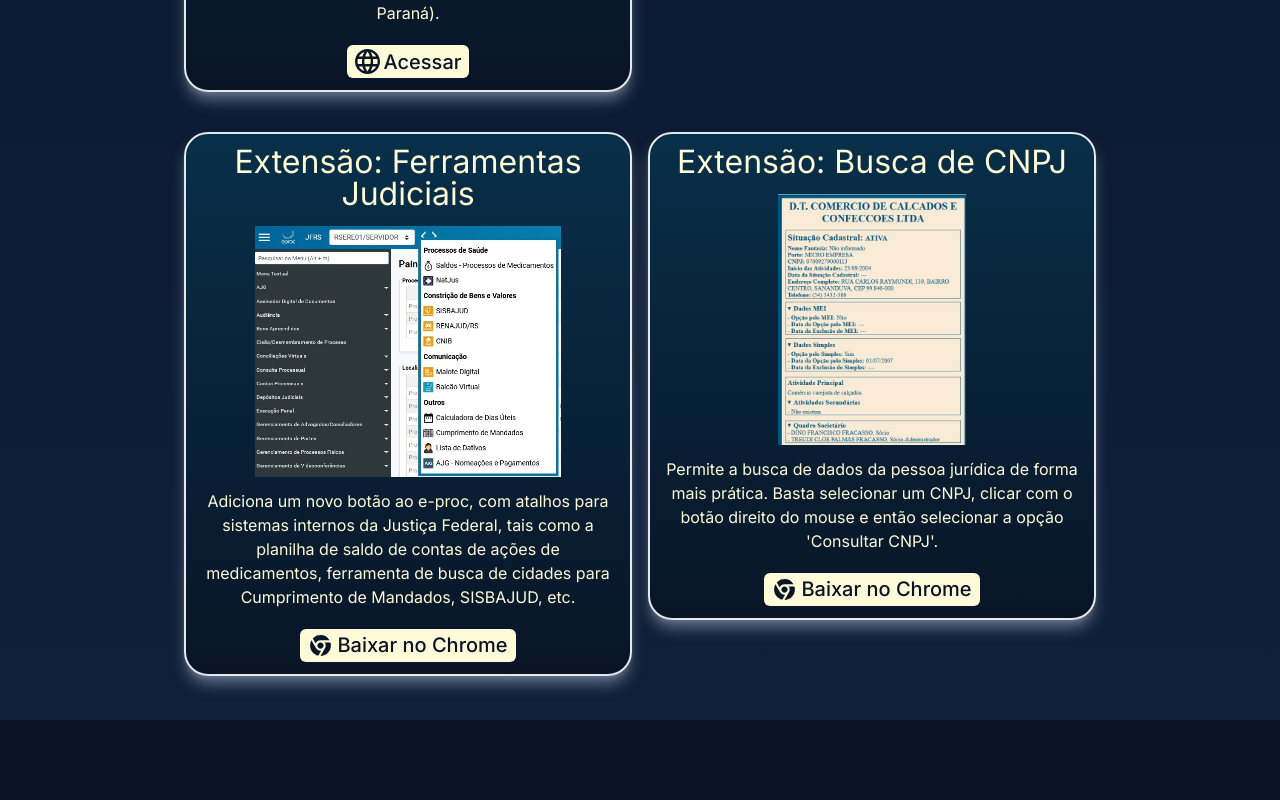
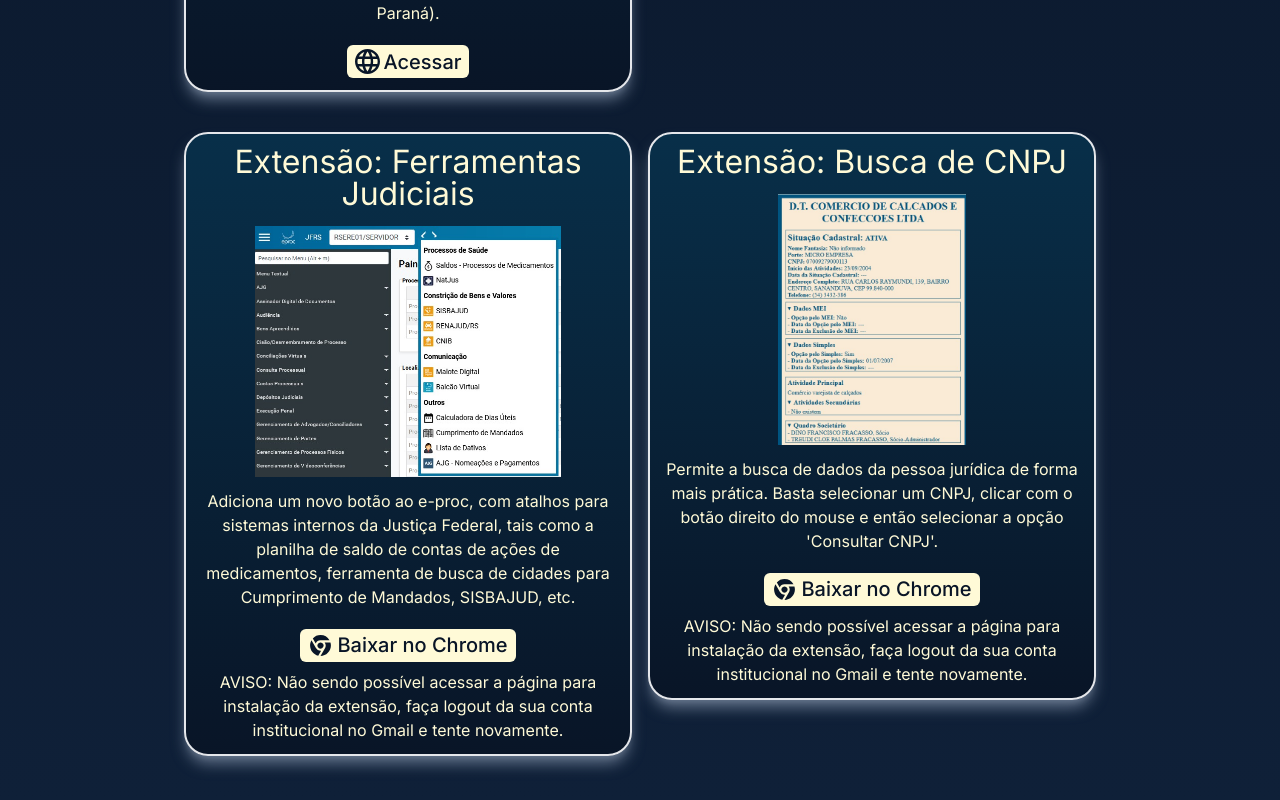
Before and after one commit to joaotextor/ferramentas-jf, a Next.js app: page /ferramentas-jf/ in a window 1280 px wide. Shown: the part 1063-1863 px from the top of the page. Before the commit the page ends 1783 px from the top, so only its background shows below. Built offline with nearby package versions, Linux system fonts and the light colour scheme.

Commit message:
refac: add alert on chromium browsers.

```diff
--- a/src/app/page.tsx
+++ b/src/app/page.tsx
@@ -34,6 +34,7 @@
     Edge: edgeIcon,
   };
   const browserIcon = browsers[userAgent] ?? "Chrome";
+  const showAlert = ["Chrome", "Opera", "Edge"];
 
   const extensionsUrl: any = {
     ferramentasJudiciais: {
@@ -123,6 +124,8 @@
                     caption={`Baixar no ${userAgent}`}
                   />,
                 ]}
+                showAlert={showAlert.includes(userAgent)}
+                alertMessage="AVISO: Não sendo possível acessar a página para instalação da extensão, faça logout da sua conta institucional no Gmail e tente novamente."
               />
               <ToolCard
                 title="Extensão: Busca de CNPJ"
@@ -137,6 +140,8 @@
                     caption={`Baixar no ${userAgent}`}
                   />,
                 ]}
+                showAlert={showAlert.includes(userAgent)}
+                alertMessage="AVISO: Não sendo possível acessar a página para instalação da extensão, faça logout da sua conta institucional no Gmail e tente novamente."
               />
             </div>
           </h4>
--- a/src/components/ToolCard/index.tsx
+++ b/src/components/ToolCard/index.tsx
@@ -7,6 +7,8 @@
   description: string;
   imageUrl?: string | StaticImport;
   buttons?: React.ReactNode;
+  showAlert?: boolean;
+  alertMessage?: string;
 };
 
 const ToolCard: React.FC<Props> = ({
@@ -14,6 +16,8 @@
   description,
   imageUrl,
   buttons,
+  showAlert = false,
+  alertMessage,
   ...props
 }) => {
   return (
@@ -24,6 +28,9 @@
       </div>
       <span className="text-base leading-normal">{description}</span>
       <div className="flex gap-2 pt-5 justify-center">{buttons}</div>
+      <div className="text-base leading-normal pt-2" hidden={!showAlert}>
+        {alertMessage}
+      </div>
     </div>
   );
 };
```
